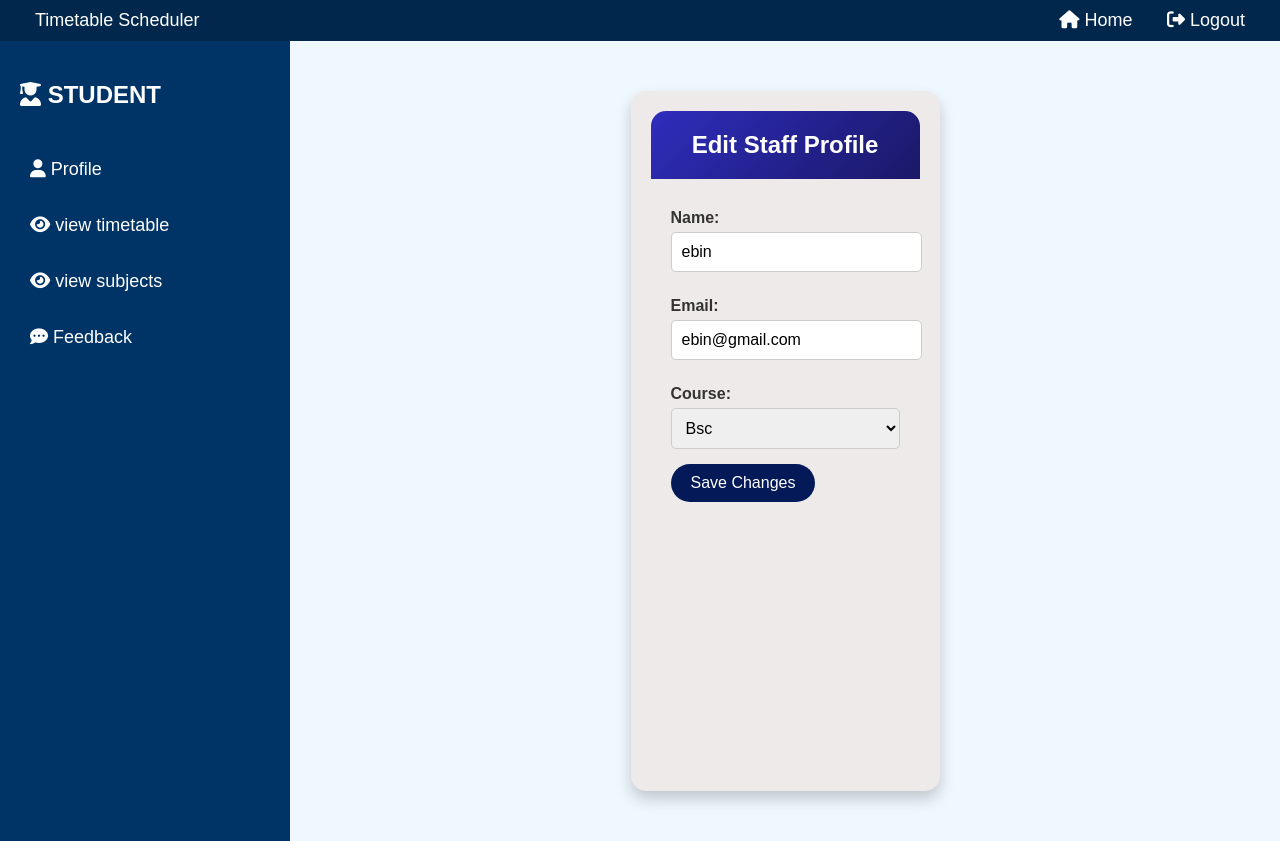
After one commit to Ebin-seb/timetablescheduler, a Django app: page /studenteditprofile/7 in a window 1280 px wide. The commit adds this page. Run offline with Django 5.2, Linux system fonts and the light colour scheme; data comes from the database, SQL or seed files in the repository.

Commit message:
lab_continuos section

```diff
--- a/timetable_scheduler/templates/admin_dashboard.html
+++ b/timetable_scheduler/templates/admin_dashboard.html
@@ -212,7 +212,7 @@
                 <li><a href="/verifystaff"><i class="fas fa-check-circle"></i>  Verify Staff</a></li>
                 <li><a href="/add"><i class="fas fa-plus"></i> Add </a></li>
                 <li><a href="/createtimetable"><i class="fas fa-cogs"></i>  Create Timetable</a></li>
-                <li><a href="/timetable"><i class="fas fa-eye"></i>  View and Export timetable</a></li>
+                <li><a href="/timetable"><i class="fas fa-eye"></i>  View and Export</a></li>
                 <li><a href="/conflictview"><i class="fas fa-eye"></i>  View Conflict</a></li>
                 <li><a href="/viewfeedback"><i class="fas fa-comment-dots"></i>  View Feedback</a></li>
             </ul>
--- a/timetable_scheduler/templates/home_base.html
+++ b/timetable_scheduler/templates/home_base.html
@@ -219,7 +219,7 @@ body {
         <h1>Welcome to Time Table Scheduler</h1>
         <p>Easily manage and organize your schedules with our user-friendly platform.</p>
         <div class="buttons">
-            <a href="#register">Get Started</a>
+            <a href="/reg">Get Started</a>
             <a href="#about">Learn More</a>
         </div>
     </div>
--- a/timetable_scheduler/templates/staff_reg.html
+++ b/timetable_scheduler/templates/staff_reg.html
@@ -122,7 +122,7 @@
           />
           <label for="mail">Email id :</label>
           <input
-            type="text"
+            type="email"
             id="mail"
             required
             placeholder="enter your mail"
--- a/timetable_scheduler/templates/student_dashboard.html
+++ b/timetable_scheduler/templates/student_dashboard.html
@@ -262,6 +262,88 @@
       tbody tr:nth-child(even) {
         background-color: #7a7979;
       }
+      .profile-details {
+            text-align: left;
+            margin: 20px 0;
+        }
+        .profile-details p {
+            margin: 8px 0;
+            color: #555;
+        }
+        .profile-details strong {
+            color: #222;
+        }
+        .edit-button {
+            display: inline-block;
+            background: #007bff;
+            color: white;
+            border: none;
+            padding: 10px 20px;
+            border-radius: 5px;
+            cursor: pointer;
+            font-size: 16px;
+            margin-top: 20px;
+        }
+        .edit-button:hover {
+            background: #0056b3;
+        }
+
+        .edit-container {
+        max-width: 400px;
+        margin: 50px auto;
+        background: #eeeaea;
+        border-radius: 15px;
+        box-shadow: 0 8px 15px rgba(0, 0, 0, 0.2);
+        overflow: hidden;
+        text-align: center;
+        padding: 20px;
+    }
+
+    .edit-container h2 {
+        background: linear-gradient(135deg, #2f2dbd, #1a1866);
+        color: #fff;
+        padding: 20px 10px;
+        margin: 0;
+        border-radius: 15px 15px 0 0;
+    }
+
+    .edit-form {
+        text-align: left;
+        padding: 20px;
+    }
+
+    .edit-form label {
+        display: block;
+        margin: 10px 0 5px;
+        color: #333;
+        font-weight: bold;
+    }
+
+    .edit-form input,
+    .edit-form select {
+        width: 100%;
+        padding: 10px;
+        margin-bottom: 15px;
+        border: 1px solid #ccc;
+        border-radius: 5px;
+        font-size: 16px;
+    }
+
+    .save-button {
+        display: inline-block;
+        background: #041a58;
+        color: white;
+        border: none;
+        padding: 10px 20px;
+        border-radius: 25px;
+        cursor: pointer;
+        font-size: 16px;
+        transition: background 0.3s ease;
+    }
+
+    .save-button:hover {
+        background: #218838;
+    }
     </style>
 
 
--- /dev/null
+++ b/timetable_scheduler/templates/student_editprofile.html
@@ -0,0 +1,34 @@
+{% extends 'student_dashboard.html' %}
+
+{% block body %}
+<div class="edit-container">
+    <h2>Edit Staff Profile</h2>
+    <form class='edit-form' method="post" enctype="multipart/form-data">
+        {% csrf_token %}
+        {% if error %}
+            <p style="color: red;">{{ error }}</p>
+        {% endif %}
+        {% if success %}
+            <p style="color: green;">{{ success }}</p>
+        {% endif %}
+
+        <label for="name">Name:</label>
+        <input type="text" id="name" name="name" value="{{ obj.name }}" required>
+
+        <label for="email">Email:</label>
+        <input type="email" id="email" name="email" value="{{ obj.email }}" required>
+
+
+        <label for="course">Course:</label>
+        <select id="course" name="course_id" required>
+            {% for i in c %}
+                <option value="{{ i.id }}" {% if obj.course_id.id == i.id %}selected{% endif %}>
+                    {{ i.course_name }}
+                </option>
+            {% endfor %}
+        </select>
+
+        <button type="submit" class="save-button">Save Changes</button>
+    </form>
+</div>
+{% endblock %}
--- a/timetable_scheduler/templates/student_profile.html
+++ b/timetable_scheduler/templates/student_profile.html
@@ -70,8 +70,11 @@
         <div class="profile-details">
             <p><strong>Name:</strong> {{ student.name }}</p>
             <p><strong>Email:</strong> {{ student.email }}</p>
+            <p><strong>course:</strong> {{ student.course_id.course_name }}</p>
         </div>
-        <button class="edit-button">edit</button>
+        <a href="{% url 'studenteditprofile' student.id %}">
+            <button class="edit-button">Edit Profile</button>
+        </a>
     {% endif %}
 </div>
 {% endblock %}
--- a/timetable_scheduler/templates/timetable2.html
+++ b/timetable_scheduler/templates/timetable2.html
@@ -46,10 +46,10 @@
         <h2>Timetable</h2>
 
         <!-- Dropdown for class filtering -->
-        <label for="classFilter">Filter by Class:</label>
+        <label for="classFilter">Filter by Semester:</label>
         <select id="classFilter">
-            <option value="all">All Classes</option>
-            {% for cls in classes %}
+            <option value="all">All Semesters</option>
+            {% for cls in semesters %}
             <option value="{{ cls.id }}">{{ cls.semester_name }}</option>
             {% endfor %}
         </select><br><br>
--- a/timetable_scheduler/timetable_scheduler_app/form.py
+++ b/timetable_scheduler/timetable_scheduler_app/form.py
@@ -46,7 +46,7 @@ class StaffForm(ModelForm):
 class StudentForm(ModelForm):
     class Meta:
         model=StudentTable
-        fields=['name','email']
+        fields=['name','email','course_id']
 
 class ConflictForm(ModelForm):
     class Meta:
--- a/timetable_scheduler/timetable_scheduler_app/models.py
+++ b/timetable_scheduler/timetable_scheduler_app/models.py
@@ -57,7 +57,7 @@ class TimetableEntry(models.Model):
 class StudentTable(models.Model):
     login_id=models.ForeignKey(LoginTable,on_delete=models.CASCADE,blank=True,null=True)
     name=models.CharField(max_length=50,blank=True,null=True)
-    semester_id=models.ForeignKey(SemesterTable,on_delete=models.CASCADE,blank=True,null=True)
+    course_id=models.ForeignKey(CourseTable,on_delete=models.CASCADE,blank=True,null=True)
     email=models.CharField(max_length=50,blank=True,null=True)
 
 
--- a/timetable_scheduler/timetable_scheduler_app/urls.py
+++ b/timetable_scheduler/timetable_scheduler_app/urls.py
@@ -62,4 +62,6 @@ urlpatterns = [
     path('staffeditprofile/<int:prof_id>',StaffEditProfile.as_view(),name="staffeditprofile"),
     path('deleteall/deleteall/',DeleteAll,name='deleteall'),
     path('studentprofile',StudentProfile.as_view(),name='studentprofile'),
+    path('studenteditprofile/<int:prof_id>',StudentEditProfile.as_view(),name="studenteditprofile"),
+
 ]
--- a/timetable_scheduler/timetable_scheduler_app/views.py
+++ b/timetable_scheduler/timetable_scheduler_app/views.py
@@ -356,6 +356,33 @@ class StaffEditProfile(View):
             'success': 'Profile updated successfully!'
         })
 
+class StudentEditProfile(View):
+    def get(self,request,prof_id):
+        obj=StudentTable.objects.get(id=prof_id)
+        c=CourseTable.objects.all()
+        return render(request,"student_editprofile.html",{'obj':obj,'c':c})
+    def post(self, request, prof_id):
+        obj = StudentTable.objects.get(id=prof_id)
+        c  = CourseTable.objects.all()
+        obj.name = request.POST.get('name')
+        obj.email = request.POST.get('email')
+        course_id = request.POST.get('course_id')
+        try:
+            course = CourseTable.objects.get(id=course_id)
+            obj.course_id = course
+        except CourseTable.DoesNotExist:
+            return render(request, "student_editprofile.html", {
+                'obj': obj,
+                'c': c,
+                'error': 'Invalid department selected'
+            })
+        obj.save()
+        return render(request, "student_editprofile.html", {
+            'obj': obj,
+            'c': c,
+            'success': 'Profile updated successfully!'
+        })
+
 
 class DeleteSem(View):
     def get(self, request,sem_id):
@@ -462,7 +489,8 @@ class StaffReg(View):
 
 class StudentReg(View):
     def get(self,request):
-        return render(request,"student_reg.html")
+        c=CourseTable.objects.all()
+        return render(request,"student_reg.html",{'c':c})
     def post(self, request):
         s = StudentForm(request.POST)
         if s.is_valid():
@@ -484,7 +512,8 @@ class StudentReg(View):
             return redirect('login')
         else:
             # If the form is not valid, reload the registration page with errors
-            return render(request, "student_reg.html")
+            c=CourseTable.objects.all()
+            return render(request, "student_reg.html",{'c':c})
 
 
 
@@ -519,9 +548,50 @@ def generate_timetable(request):
     # Identify common and uncommon subjects
     common_subject_ids = SubjectTable.objects.annotate(class_count=Count('class1')).filter(class_count__gt=1).values_list('id', flat=True)
     common_subjects = SubjectTable.objects.filter(id__in=common_subject_ids)
-    uncommon_subjects = SubjectTable.objects.exclude(id__in=common_subject_ids)
+    lab_subjects = SubjectTable.objects.filter(subject_name__icontains='-lab')
+    uncommon_subjects = SubjectTable.objects.exclude(id__in=common_subject_ids).exclude(id__in=lab_subjects)
 
     common_subject_slots = {}
+
+    # Allocate lab subjects first
+    for cls in classes:
+        class_labs = lab_subjects.filter(class1=cls)
+
+        for lab in class_labs:
+            hours_remaining = lab.contact_hours
+            allocated = False  # Track if we successfully allocated the lab
+
+            # Generate available slots for the class
+            available_slots = {
+                day: [period for period in periods if not TimetableEntry.objects.filter(day=day, period=period, cls=cls).exists()]
+                for day in days
+            }
+
+            shuffle(days)  # Randomize day selection to distribute labs across the week
+
+            # Try to find continuous slots based on contact hours
+            for day in days:
+                if allocated:
+                    break  # Stop if lab is fully assigned
+
+                available_periods = available_slots[day]
+                available_periods.sort()  # Ensure periods are in order
+
+                # Check for continuous blocks of lab.contact_hours
+                for i in range(len(available_periods) - (hours_remaining - 1)):
+                    if all(available_periods[j] == available_periods[i] + j for j in range(hours_remaining)):
+                        # Found a continuous block
+                        for j in range(hours_remaining):
+                            TimetableEntry.objects.create(
+                                day=day,
+                                period=available_periods[i] + j,
+                                cls=cls,
+                                subject=lab,
+                                faculty=lab.staff
+                            )
+
+                        allocated = True  # Lab has been scheduled
+                        break  # Stop checking this day
 
     # Assign slots for common subjects
     for subject in common_subjects:
@@ -529,11 +599,11 @@ def generate_timetable(request):
             {'day': day, 'period': period, 'cls': cls}
             for cls in classes if subject in cls.subjects.all()
             for day in days for period in periods
+            if not TimetableEntry.objects.filter(day=day, period=period, cls=cls, subject__in=lab_subjects).exists()  # Exclude lab slots
         ]
 
         selected_slots = random.sample(available_slots, min(len(available_slots), subject.contact_hours)) if available_slots else []
         common_subject_slots[subject.id] = selected_slots
-
     # Initialize timetable entries
     for cls in classes:
         class_subjects = cls.subjects.all()
@@ -541,7 +611,12 @@ def generate_timetable(request):
         for subject_id, slots in common_subject_slots.items():
             subject = SubjectTable.objects.get(id=subject_id)
             if subject in class_subjects:
-                for slot in slots:
+                # Get how many periods have already been assigned for this subject
+                assigned_hours = TimetableEntry.objects.filter(cls=cls, subject=subject).count()
+                remaining_hours = subject.contact_hours - assigned_hours  # How many more we need to assign
+
+                # Assign only up to the required contact hours
+                for slot in slots[:remaining_hours]:
                     if not TimetableEntry.objects.filter(day=slot['day'], period=slot['period'], cls=cls).exists():
                         TimetableEntry.objects.create(
                             day=slot['day'],
@@ -608,6 +683,46 @@ def generate_timetable(request):
             else:
                 occupied_slots[slot_key] = entry
 
+    subject_hours_tracker = {sub.id: sub.contact_hours for sub in uncommon_subjects}
+
+    for entry in empty_slots:
+        # Get only uncommon subjects for the specific class
+        available_subjects = uncommon_subjects.filter(class1=entry['cls'])
+
+        # Exclude subjects already scheduled for this period in the class
+        available_subjects = available_subjects.exclude(
+            id__in=TimetableEntry.objects.filter(
+                day=entry['day'], period=entry['period'], cls=entry['cls']
+            ).values_list('subject', flat=True)
+        )
+
+        # Exclude subjects whose faculty is already teaching in the same period
+        available_subjects = available_subjects.exclude(
+            staff__in=TimetableEntry.objects.filter(
+                day=entry['day'], period=entry['period']
+            ).values_list('faculty', flat=True)
+        )
+
+        # Ensure subject has remaining contact hours
+        available_subjects = [sub for sub in available_subjects if subject_hours_tracker[sub.id] > 0]
+
+        if available_subjects:
+            # Pick a random subject from the available ones
+            subject = random.choice(available_subjects)
+
+            # Assign the subject to the timetable
+            TimetableEntry.objects.create(
+                day=entry['day'],
+                period=entry['period'],
+                cls=entry['cls'],
+                subject=subject,
+                faculty=subject.staff
+            )
+
+            # Decrease the remaining contact hours for this subject
+            subject_hours_tracker[subject.id] -= 1
+
+
     return redirect('timetable')
 
 
@@ -662,7 +777,7 @@ class TimetableView(View):
         entries = TimetableEntry.objects.filter(cls__in=classes)
         for entry in entries:
             if '-' in entry.subject.subject_name:
-                entry.subject.subject_name = entry.subject.subject_name.split("-")[1]
+                entry.subject.subject_name = entry.subject.subject_name.partition("-")[2]
             timetable_data[entry.cls][entry.day][entry.period] = entry
         print(entries)
         # Create a context dictionary for the template
@@ -680,8 +795,25 @@ class StudentTimetable(View):
     template_name = 'timetable2.html'  # Specify your template name here
 
     def get(self, request, *args, **kwargs):
-        # Get all classes
-        classes = SemesterTable.objects.all()
+        # Get the logged-in student
+        userid = request.session.get('user_id')
+        print(userid)
+
+        if userid:
+            # Query the LoginTable to fetch the user's details
+            try:
+                student = StudentTable.objects.get(login_id__id=userid)
+                print(student)
+            except LoginTable.DoesNotExist:
+                return redirect('login')
+
+        # Get the course the student is pursuing
+        student_course = student.course_id # Assuming StudentTable has a ForeignKey to CourseTable
+
+        # Get all semesters for that course
+        semesters = SemesterTable.objects.filter(course_id=student_course)
+
+        # Get faculties (for potential filtering)
         faculties = StaffTable.objects.all()
 
         # Define the days and periods
@@ -689,19 +821,23 @@ class StudentTimetable(View):
         periods = [1, 2, 3, 4, 5]  # Assuming 5 periods per day
 
         # Initialize a dictionary to hold timetable data
-        timetable_data = {cls: {day: {period: None for period in periods} for day in days} for cls in classes}
+        timetable_data = {
+            semester: {day: {period: None for period in periods} for day in days}
+            for semester in semesters
+        }
 
-        # Populate the timetable dictionary with entries
-        entries = TimetableEntry.objects.select_related('cls', 'subject', 'faculty').all()
+        # Populate the timetable dictionary with entries filtered for the student's course and semesters
+        entries = TimetableEntry.objects.filter(cls__in=semesters).select_related('cls', 'subject', 'faculty')
+
         for entry in entries:
             if '-' in entry.subject.subject_name:
-                entry.subject.subject_name = entry.subject.subject_name.split("-")[1]
+                entry.subject.subject_name = entry.subject.subject_name.partition("-")[2]
             timetable_data[entry.cls][entry.day][entry.period] = entry
 
         # Adjust the context for the frontend template
         context = {
             'timetable_data': timetable_data,
-            'classes': classes,  # To populate the class filter dropdown
+            'semesters': semesters,  # To populate the semester filter dropdown
             'days': days,
             'periods': periods,
             'faculties': faculties,  # In case faculty filter is also needed
@@ -732,7 +868,7 @@ class StaffTimetable(View):
         entries = TimetableEntry.objects.filter(cls__in=classes)
         for entry in entries:
             if '-' in entry.subject.subject_name:
-                entry.subject.subject_name = entry.subject.subject_name.split("-")[1]
+                entry.subject.subject_name = entry.subject.subject_name.partition("-")[2]
             timetable_data[entry.cls][entry.day][entry.period] = entry
         print(entries)
         # Create a context dictionary for the template
```
Also changed, not shown: timetable_scheduler/templates/student_reg.html (+11 -3 lines), timetable_scheduler/db.sqlite3, timetable_scheduler/timetable_scheduler_app/migrations/0018_remove_studenttable_semester_id_and_more.py (added).
